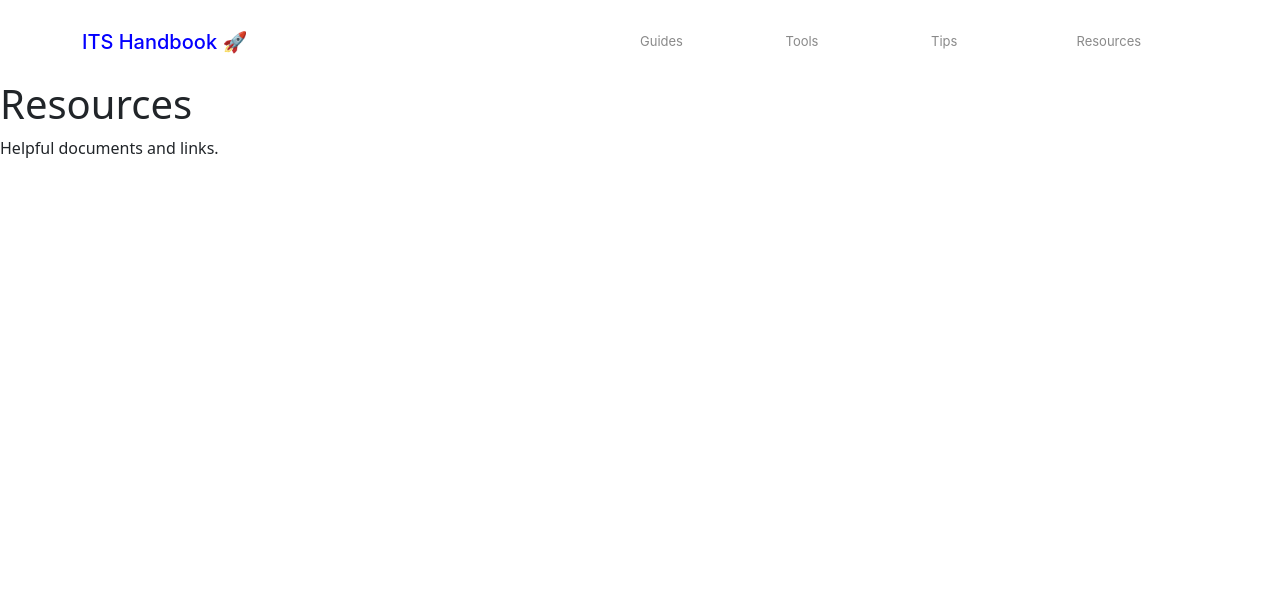
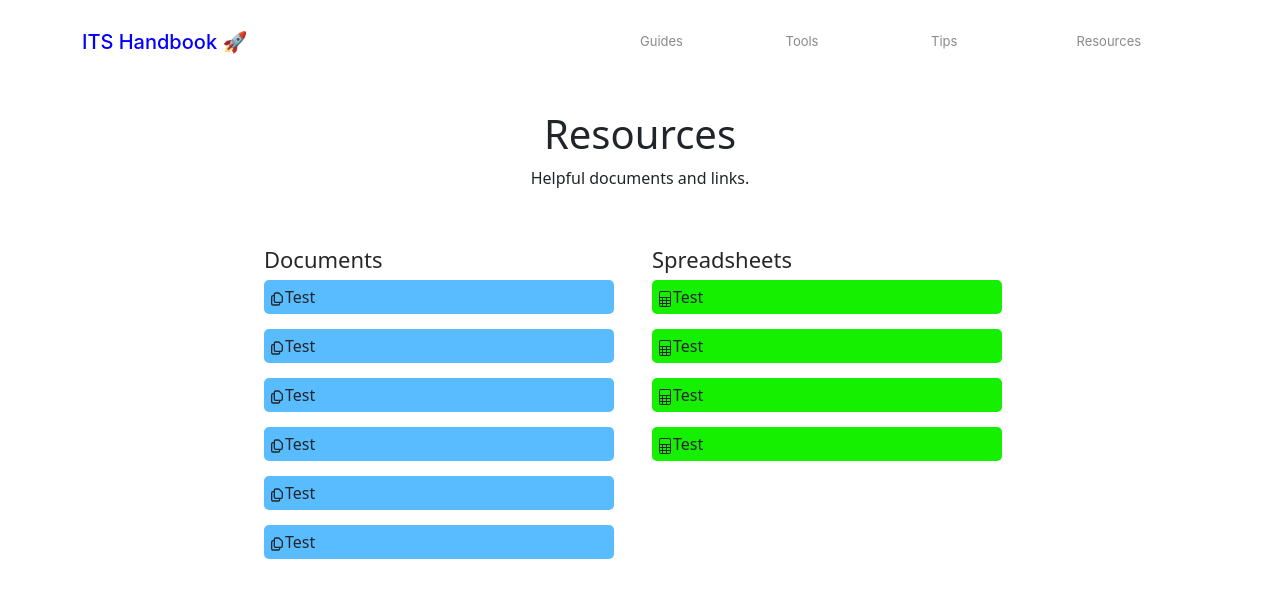
Before and after one commit to michaelsheng15/yr-guide, a React (Create React App) app: page /resources in a window 1280 px wide. Shown: the top 598 px of the page. Built offline with nearby package versions, Linux system fonts and the light colour scheme.

Commit message:
resource page structure created

```diff
--- a/src/Views/Guides/TicketEscalation.css
+++ b/src/Views/Guides/TicketEscalation.css
@@ -30,7 +30,7 @@
   display: flex;
   flex-direction: column;
   max-width: 830px;
-  margin: 15px auto 15px auto;
+  margin: 15px auto auto auto;
   padding: 30px;
 }
 
--- /dev/null
+++ b/src/Views/Resources.css
@@ -0,0 +1,54 @@
+.res-header {
+  display: flex;
+  justify-content: center;
+  align-items: center;
+  flex-direction: column;
+  margin-top: 30px;
+}
+
+.res-container {
+  display: flex;
+  justify-content: center;
+  max-width: 800px;
+  margin: 40px auto 20px auto;
+}
+
+
+
+.res-row {
+  width: 100%;
+  display: flex;
+  justify-content: center;
+}
+
+.res-box-doc{
+    background-color: rgb(88, 188, 255);
+    border-radius: 5px;
+    padding: 5px;
+    transition: transform 0.1s;
+    margin-bottom: 15px;
+    max-width: 350px;
+}
+
+.res-box-sheet{
+  background-color: rgb(20, 240, 0);
+  border-radius: 5px;
+  padding: 5px;
+  transition: transform 0.1s;
+  margin-bottom: 15px;
+  max-width: 350px;
+
+}
+
+.res-box-doc:hover{
+    transform: scale(1.02);
+}
+
+.res-box-sheet:hover{
+  transform: scale(1.02);
+}
+
+.res-sub-header{
+  font-size: 22px;
+  color: rgb(39, 39, 39);
+}
--- a/src/Views/Resources.js
+++ b/src/Views/Resources.js
@@ -1,18 +1,63 @@
 import React from "react";
 import { Row, Col, Container } from "react-bootstrap";
 import NavCard from "../Components/NavCard";
-import Footer from "../Components/Footer";
+import "./Resources.css";
 
-import { Link } from "react-router-dom";
+import { HiOutlineDocumentDuplicate } from "react-icons/hi";
+import { BsFileSpreadsheet } from "react-icons/bs";
+
+
+
 
 const Resources = () => {
   return (
     <div>
       <NavCard />
-      <div className="header">
+      <div className="res-header">
         <h1>Resources</h1>
         <p>Helpful documents and links.</p>
       </div>
+
+      <Container className="res-container">
+        <Row className="res-row">
+          <Col className="res-col">
+            <h3 className="res-sub-header">Documents</h3>
+            <div className="res-box-doc">
+              <a><HiOutlineDocumentDuplicate />Test</a>
+            </div>
+            <div className="res-box-doc">
+              <a><HiOutlineDocumentDuplicate />Test</a>
+            </div>
+            <div className="res-box-doc">
+              <a><HiOutlineDocumentDuplicate />Test</a>
+            </div>
+            <div className="res-box-doc">
+              <a><HiOutlineDocumentDuplicate />Test</a>
+            </div>
+            <div className="res-box-doc">
+              <a><HiOutlineDocumentDuplicate />Test</a>
+            </div>
+            <div className="res-box-doc">
+              <a><HiOutlineDocumentDuplicate />Test</a>
+            </div>
+          </Col>
+          <Col>
+            <h3 className='res-sub-header'>Spreadsheets</h3>
+            <div className="res-box-sheet">
+              <a><BsFileSpreadsheet />Test</a>
+            </div>
+            <div className="res-box-sheet">
+              <a><BsFileSpreadsheet />Test</a>
+            </div>
+            <div className="res-box-sheet">
+              <a><BsFileSpreadsheet />Test</a>
+            </div>
+            <div className="res-box-sheet">
+              <a><BsFileSpreadsheet />Test</a>
+            </div>
+          </Col>
+        </Row>
+      </Container>
     </div>
   );
 };
```
